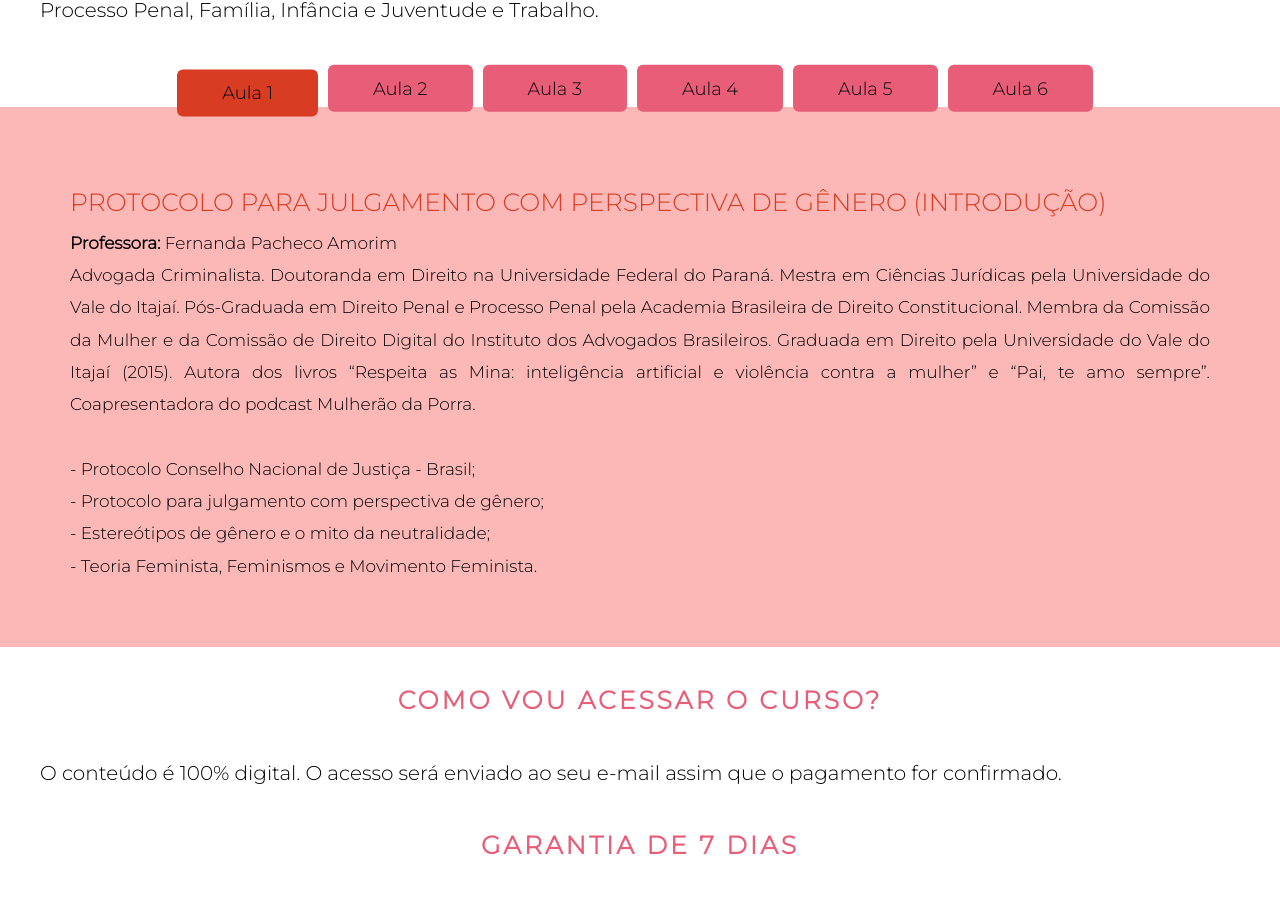
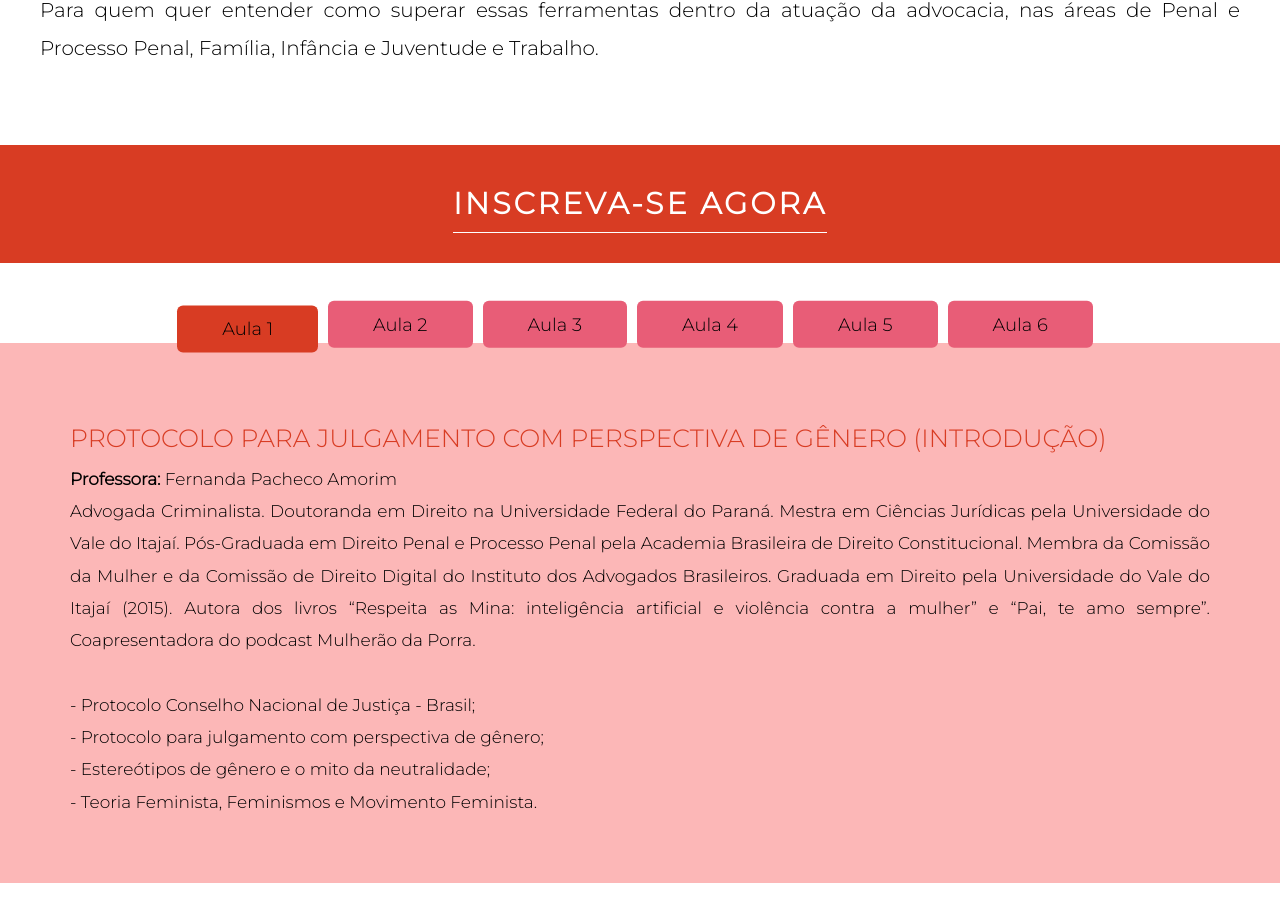
Before and after one commit to mylenavendramini/todacidada-version2-react, a React (Create React App) app: page /advocaciafeminista in a window 1280 px wide. Shown: the part 2031-2940 px from the top of the page. Built offline with nearby package versions, Linux system fonts and the light colour scheme; the HTML template or start-up script is replaced by a standard one.

Commit message:
course content

```diff
--- a/src/App.css
+++ b/src/App.css
@@ -177,6 +177,16 @@ h5 {
 
 #modules {
   background-color: var(--color-primary-lighter);
+}
+
+.white-space {
+  margin-top: 8rem;
+  background-color: white;
+}
+@media only screen and (max-width: 1200px) {
+  .white-space {
+    display: none;
+  }
 }
 
 .course-test {
--- a/src/components/courses/advocaciafeminista.jsx
+++ b/src/components/courses/advocaciafeminista.jsx
@@ -76,6 +76,7 @@ function AdvocaciaFeminista() {
               da legítima defesa da honra, como a questão de gênero opera nas
               relações de trabalho, adoção e perda do poder familiar e tantos
               outros temas relevantes.
+              <br />
               <br />O curso visa tornar a prática do direito mais próxima às
               demandas de justiça de gênero, ao mesmo tempo em que propõe um
               olhar crítico ao ordenamento jurídico brasileiro na perspectiva
@@ -112,6 +113,24 @@ function AdvocaciaFeminista() {
             <br />
           </div>
         </div>
+      </section>
+
+      <section id="subscribe">
+        <div className="course-test">
+          <div className="course__feature-test">
+            <h5>
+              <a
+                className="btn--text--subscribe"
+                target="_blank"
+                rel="noreferrer"
+                href="https://go.hotmart.com/Q68651321L?dp=1"
+              >
+                INSCREVA-SE AGORA
+              </a>
+            </h5>
+          </div>
+        </div>
+        <div className="white-space"></div>
       </section>
 
       <section id="modules">
@@ -398,7 +417,6 @@ function AdvocaciaFeminista() {
             </div>
           </div>
         </div>
-
         <div className="courses--mobile">
           <div className="operations operations--dark">
             <br /> <br />
--- a/src/components/courses/cargamental.jsx
+++ b/src/components/courses/cargamental.jsx
@@ -96,6 +96,24 @@ function CargaMental() {
           </div>{" "}
           <br />
         </div>
+      </section>
+
+      <section id="subscribe">
+        <div className="course-test">
+          <div className="course__feature-test">
+            <h5>
+              <a
+                className="btn--text--subscribe"
+                target="_blank"
+                rel="noreferrer"
+                href="https://go.hotmart.com/Q68651321L?dp=1"
+              >
+                INSCREVA-SE AGORA
+              </a>
+            </h5>
+          </div>
+        </div>
+        <div className="white-space"></div>
       </section>
 
       <section id="modules">
```
